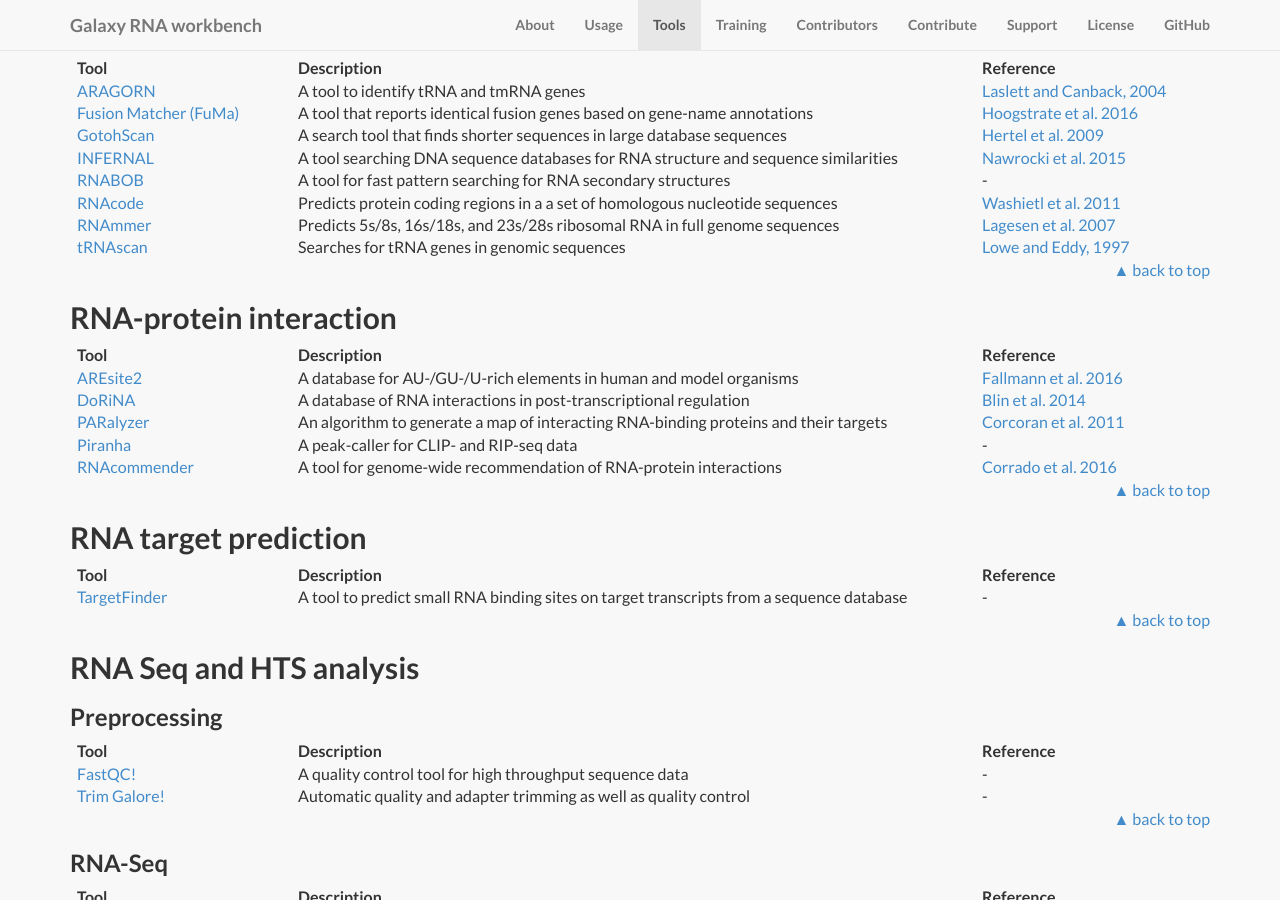
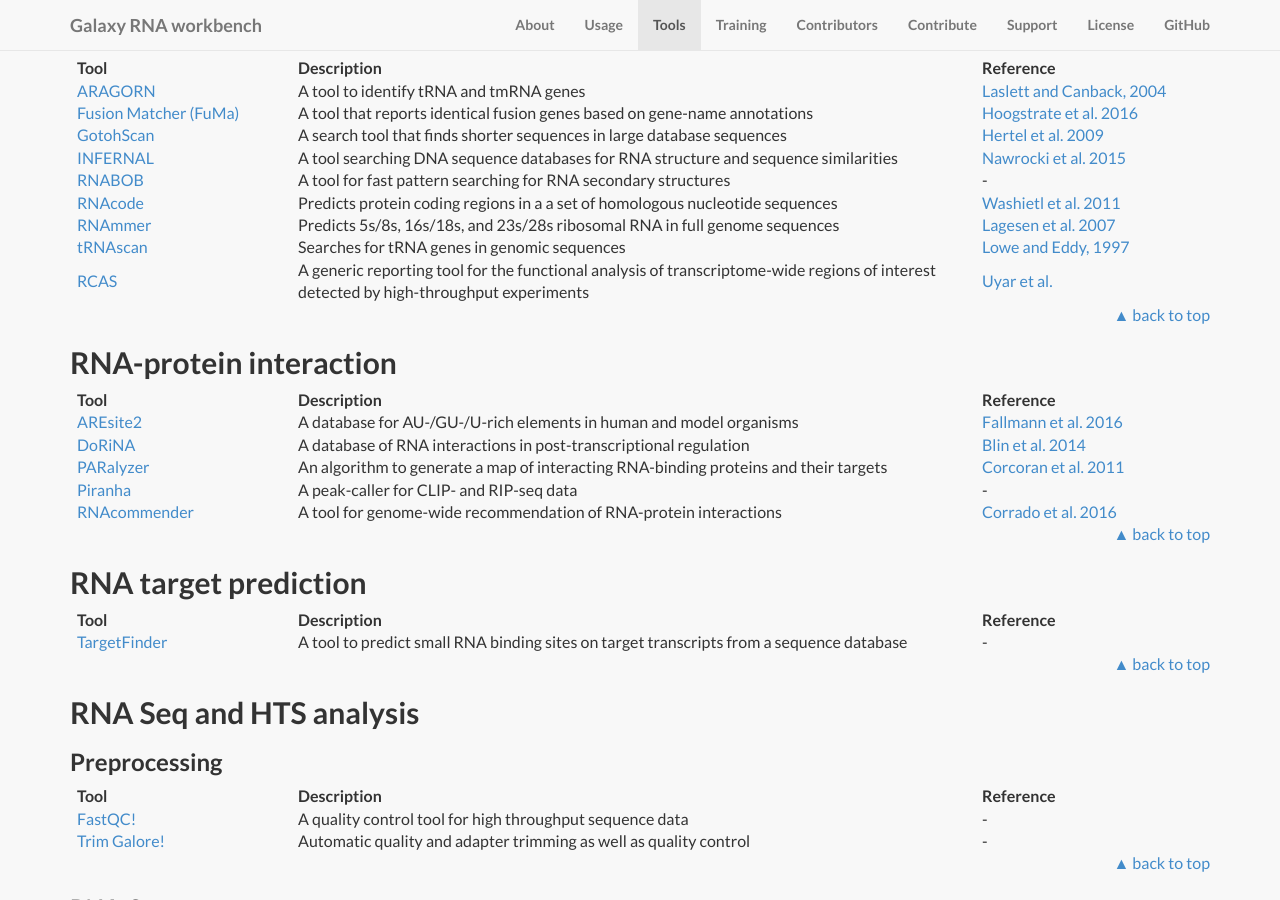
Before and after one commit to bgruening/galaxy-rna-workbench, a Jekyll site: the page built from index.md, in a window 1280 px wide and 900 px high, scrolled down 4823 px. Built offline with Jekyll 4.4.1, drawn with Linux system fonts in a browser that asks for light colours; nearby versions of some CDN libraries; library files that are not in the unit come from our copies; our own code applies the rules of GitHub Pages for plain Markdown files.

Commit message:
[ci skip] Update site on 2017-05-29 12:09:53

```diff
--- a/index.md
+++ b/index.md
@@ -179,6 +179,7 @@
 [RNAcode](http://wash.github.io/rnacode/) | Predicts protein coding regions in a a set of homologous nucleotide sequences | [Washietl et al. 2011](https://dx.doi.org/10.1261/rna.2536111)
 [RNAmmer](http://www.cbs.dtu.dk/services/RNAmmer/) | Predicts 5s/8s, 16s/18s, and 23s/28s ribosomal RNA in full genome sequences | [Lagesen et al. 2007](https://dx.doi.org/10.1093/nar/gkm160)
 [tRNAscan](http://lowelab.ucsc.edu/tRNAscan-SE/) | Searches for tRNA genes in genomic sequences | [Lowe and Eddy, 1997](https://www.ncbi.nlm.nih.gov/pmc/articles/PMC146525/)
+[RCAS](https://github.com/BIMSBbioinfo/RCAS) | A generic reporting tool for the functional analysis of transcriptome-wide regions of interest detected by high-throughput experiments | [Uyar et al.](https://www.ncbi.nlm.nih.gov/pubmed/28334930)
 
 <p align="right"><a href="#top">&#x25B2; back to top</a></p>
 
```
